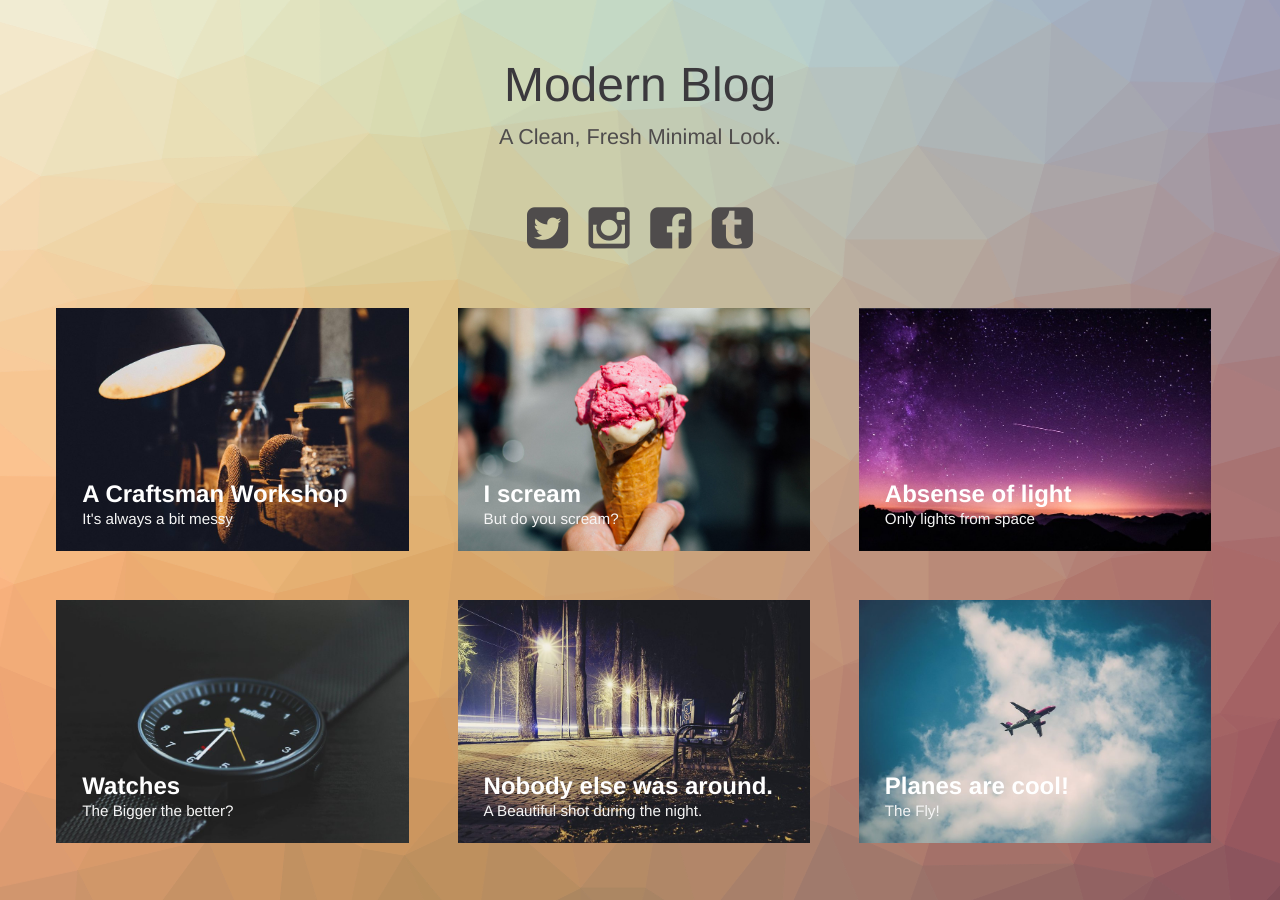
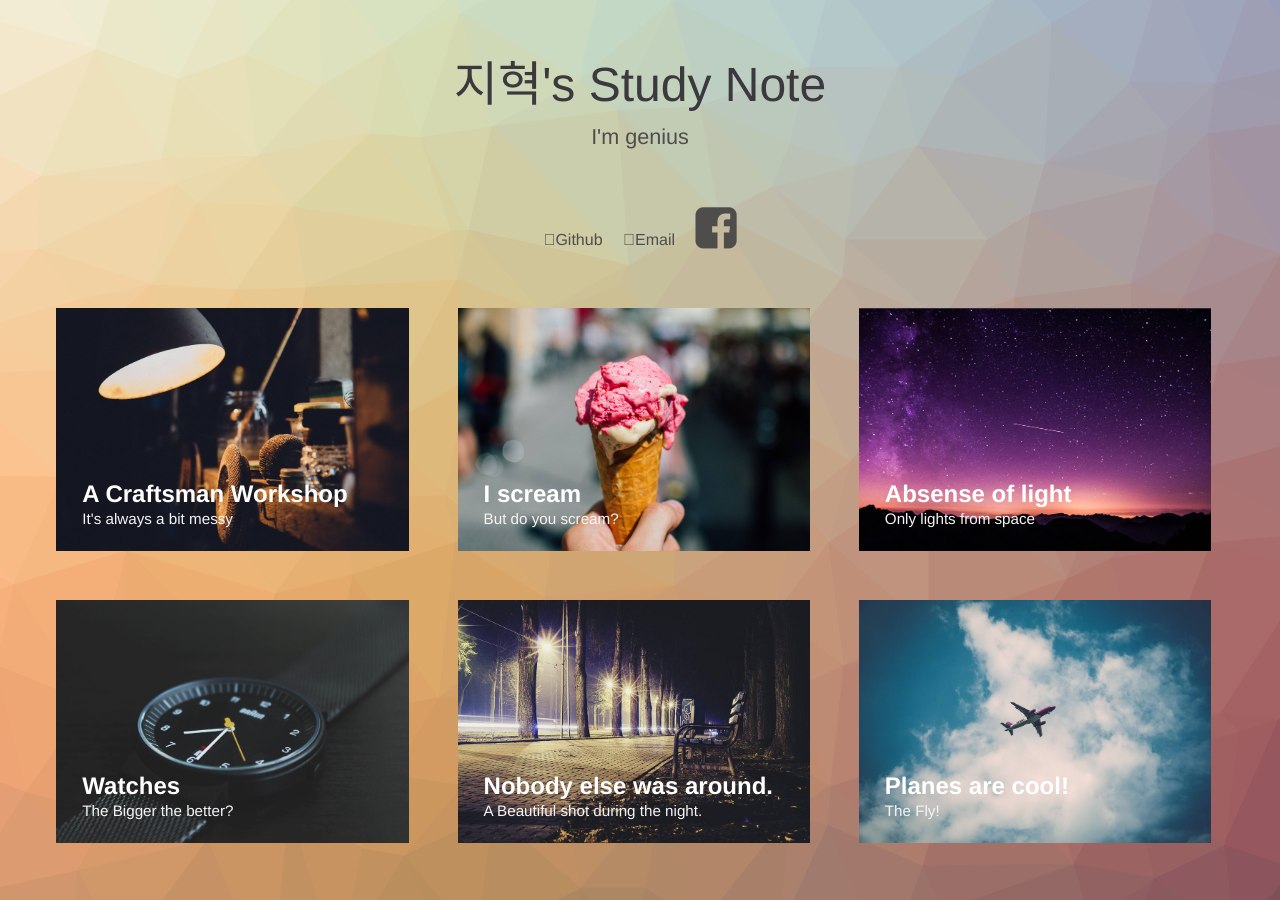
Before and after one commit to Jungjihyuk/blog3, a Jekyll site: the page built from index.html, in a window 1280 px wide. Built offline with Jekyll 4.4.1, drawn with Linux system fonts in a browser that asks for light colours.

Commit message:
jekyll 수정

```diff
--- a/index.html
+++ b/index.html
@@ -28,12 +28,11 @@ layout: compress
 <body class="body">
 <div class="container">
     <header class="header">
-        <h1>Modern Blog<span>A Clean, Fresh Minimal Look.</span></h1>
+        <h1>지혁's Study Note<span>I'm genius</span></h1>
         <nav class="links">
-            <a href="#"><i class="fa fa-twitter-square fa-3x"></i></a>
-            <a href="#"><i class="fa fa-instagram fa-3x"></i></a>
+	    <a href="#" class="icon fa-github"><span class="label">Github</a>
+            <a href="#" class="icon fa-envelope"><span class="label">Email</a>
             <a href="#"><i class="fa fa-facebook-square fa-3x"></i></a>
-            <a href="#"><i class="fa fa-tumblr-square fa-3x"></i></a>
         </nav>
     </header>
     <div class="content">
```
Also changed, not shown: img/github.jpg (added).
